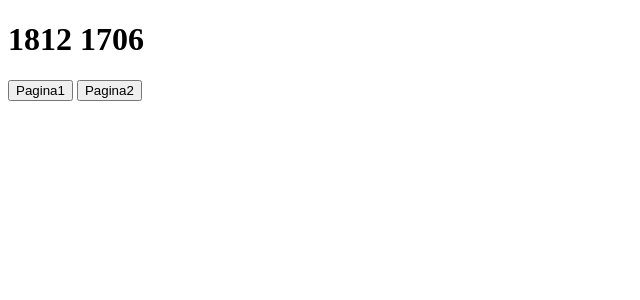
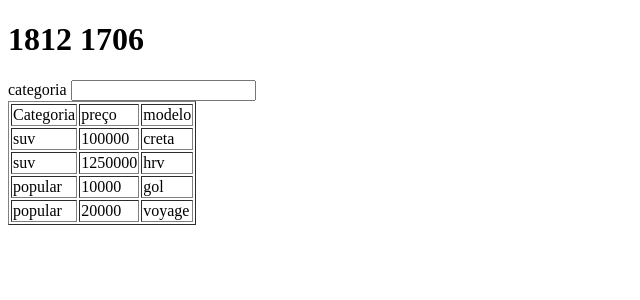
Before and after one commit to adilsonxdesouza/CursoReactBruno, a React app: page / in a window 1280 px wide. Shown: the top 300 px of the page, without its empty margins (0-640 px from the left). Built offline with nearby package versions, Linux system fonts and the light colour scheme.

Commit message:
aula29 exerc

```diff
--- /dev/null
+++ b/src/AppExercAula29.js
@@ -0,0 +1,52 @@
+import React from "react";
+
+
+const carros = [
+    { categoria: "suv", preco: "100000", modelo: "creta" },
+    { categoria: "suv", preco: "1250000", modelo: "hrv" },
+    { categoria: "popular", preco: "10000", modelo: "gol" },
+    { categoria: "popular", preco: "20000", modelo: "voyage" },
+];
+
+const tabelaCarros = (cat) => {
+
+    const carrosPorCat = cat != "" ? carros.filter(x => x.categoria == cat) : carros;
+    return (
+
+            <table border="1">
+                <tr>
+                    <td>Categoria</td>
+                    <td>preço</td>
+                    <td>modelo</td>
+                </tr>
+                {
+                    carrosPorCat.map((x) =>
+                        <tr>
+                            <td> {x.categoria}</td>
+                            <td> {x.preco}</td>
+                            <td> {x.modelo}</td>
+
+                        </tr>
+                    )
+                }
+            </table>
+
+    );
+}
+
+export default function AppExercAula29() {
+    const [categoria, setCategoria] = React.useState("");
+    /*setCategoria("suv");*/
+
+    return (
+
+        <>
+            <label> categoria </label>
+            <input type="text" onChange={(e) => setCategoria(e.target.value)} ></input>
+            { /* {() => setCategoria("suv") }*/}
+            {/*{setCategoria("popular")}*/}  {/* se chamar o setState dentro do render e sem ser por uma arros function causa loop infinito*/}
+            {tabelaCarros(categoria)}
+        </>
+    );
+
+}
--- a/src/AppRouteNativo.js
+++ b/src/AppRouteNativo.js
@@ -9,8 +9,8 @@ export default function AppRouteNativo() {
     React.useEffect(() => {
         const url = window.location.href;
         const p = url.split("?");
-        //linkPagina(p[1]);
-        setPagina(p[1]);
+        //linkPagina(p[1]); // se chamar este método por aqui gera um loop infinito por que o useEffect  é como um Page Load
+        setPagina(p[1]);    // e é executado toda vez que a página é executada
         }
 
     );
--- a/src/index.js
+++ b/src/index.js
@@ -4,7 +4,7 @@ import ReactDOM from "react-dom";
 //import AppFormularios from "./AppFormularios";
 //import AppStateUnico from "./AppStateUnico"
 //import AppGlobais from "./AppGlobais";
-import AppRouteNativo from "./AppRouteNativo";
+import AppExercAula29 from "./AppExercAula29";
 //import App from "./App";
 require('file-loader?name=[name].[ext]!./index.html'); // a ausência desta linha gera o erro de directory listing (mostrar o diretório ao invez da página index.html)
 
@@ -14,7 +14,7 @@ const app = document.getElementById("app");
 
     ReactDOM.render(
         <>
-            <AppRouteNativo/>
+            <AppExercAula29/>
         </>,
 
         app
```
Also changed, not shown: 1 other file (tests, documents, lock files or other folders).
